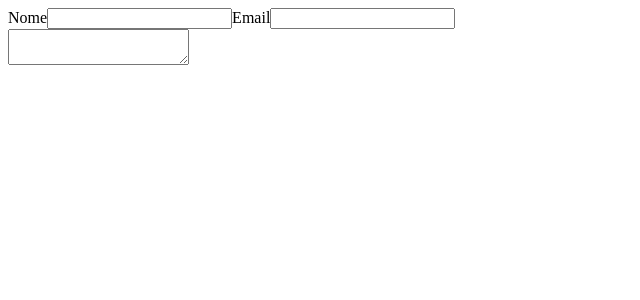
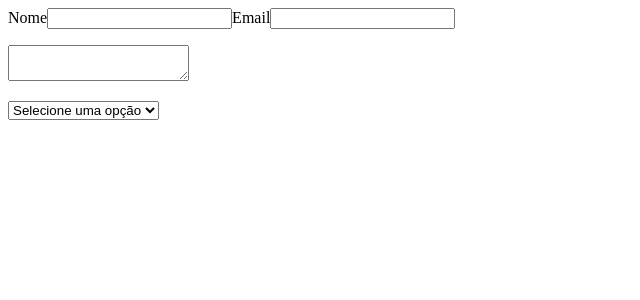
Before and after one commit to KauanLazzarin/capitulo-formularios, a React (Create React App) app in the folder formularios/: page / in a window 1280 px wide. Shown: the top 300 px of the page, without its empty margins (0-640 px from the left). Built offline with nearby package versions, Linux system fonts and the light colour scheme.

Commit message:
aula sobre select terminada

```diff
--- a/formularios/src/App.js
+++ b/formularios/src/App.js
@@ -1,4 +1,5 @@
 import Input from "./Input";
+import Select from "./Select";
 import Textarea from "./Textarea";
 
 export default function App() {
@@ -6,6 +7,7 @@ export default function App() {
     <div className="App">
       <Input />
       <Textarea />
+      <Select />
     </div>
   );
 }
--- a/formularios/src/Input.js
+++ b/formularios/src/Input.js
@@ -38,8 +38,8 @@ export default function Input () {
             onChange={handleChange}
             />
 
-            {data.email}
-            {data.name}
+            <p>{data.email}</p>
+            <p>{data.name}</p>
         </form>
     );
 };
--- /dev/null
+++ b/formularios/src/Select.js
@@ -0,0 +1,18 @@
+import React from 'react';
+
+export default function Select () {
+    const [value, setValue] = React.useState('');
+
+    return (
+      <div>
+          <select id="product" value={value} onChange={({ target }) => setValue(target.value)}>
+              <option disabled value="">Selecione uma opção</option>
+              <option value="notebook">Notebook</option>
+              <option value="smartphone">Smartphone</option>
+              <option value="tablet">Tablet</option>
+          </select>
+
+          <h2>{value}</h2>
+      </div>
+    )
+};
--- a/formularios/src/Textarea.js
+++ b/formularios/src/Textarea.js
@@ -6,10 +6,7 @@ export default function Textarea () {
     return (
         <div>
             <textarea value={value}  onChange={({target}) => setValue(target.value)}/>
-
-            {
-                value
-            }
+            <p>{value}</p>
         </div>
     )
 };
```
Also changed, not shown: 1 other file (tests, documents, lock files or other folders).
